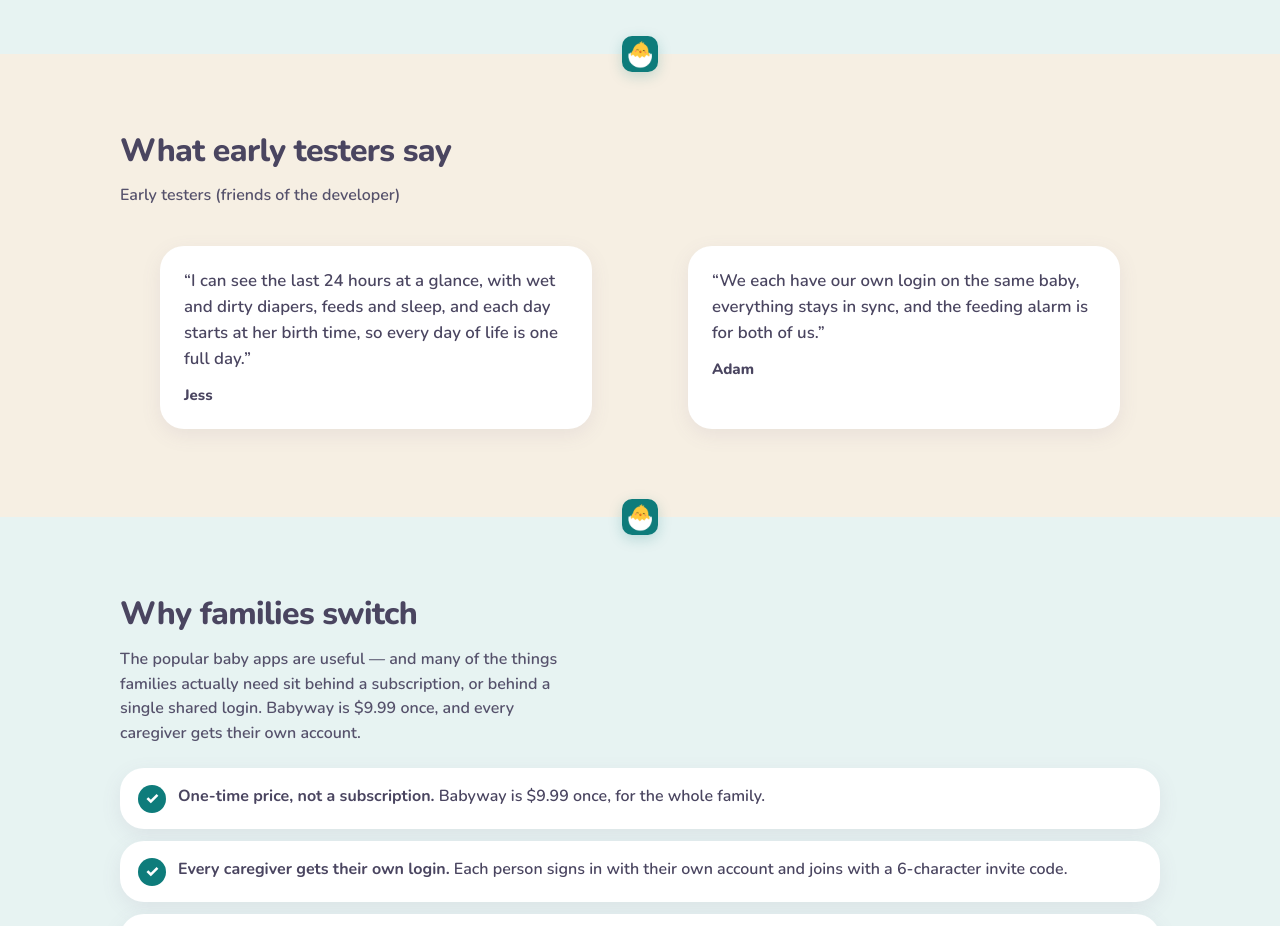
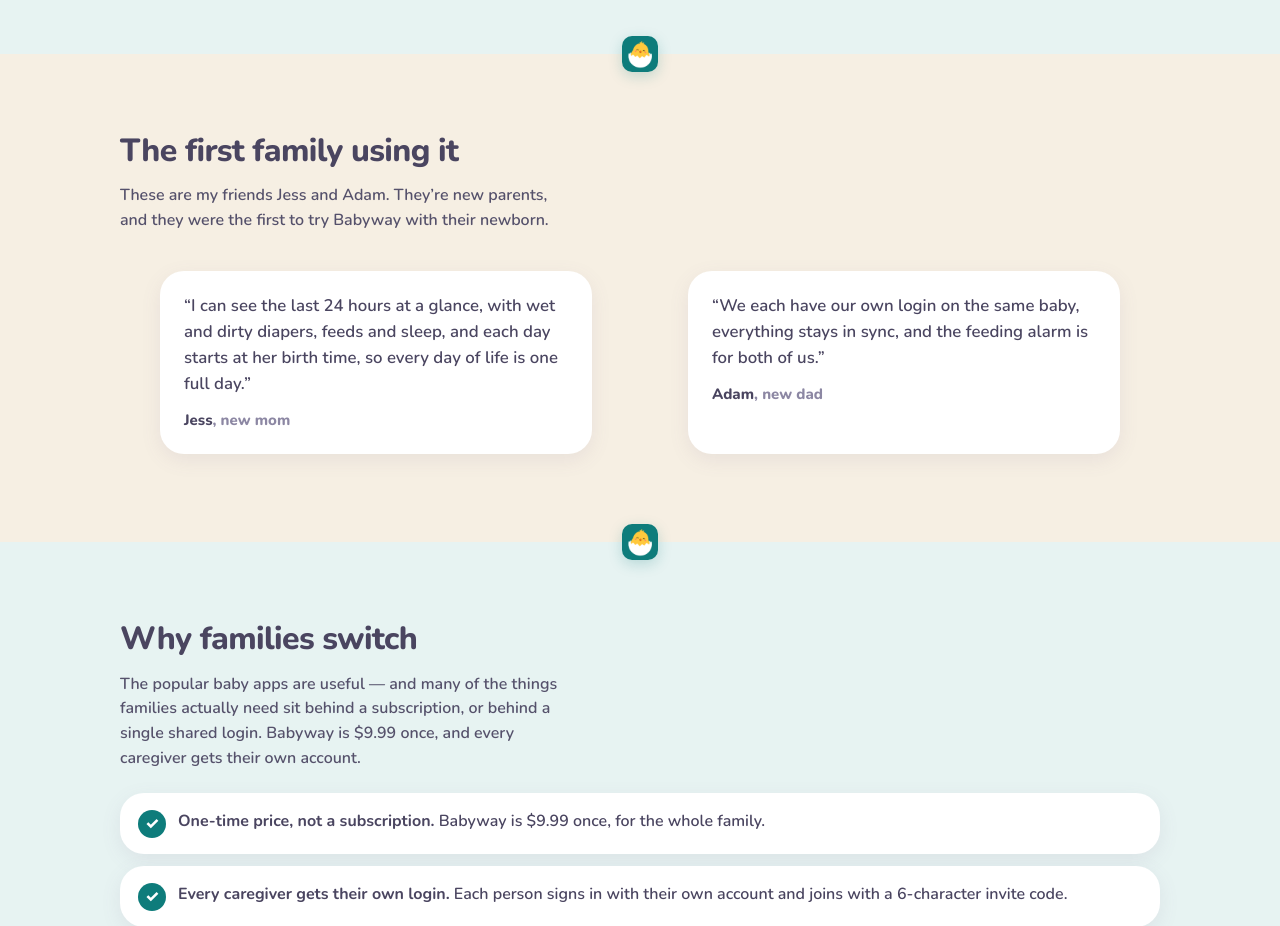
Before and after one commit to jamiejmann/thelittledaysapp, a plain HTML site: page index.html in a window 1280 px wide. Shown: the part 3700-4626 px from the top of the page. Drawn offline with Linux system fonts and the light colour scheme.

Commit message:
Make the Jess and Adam section sound like Jamie talking about his friends.
Keep their quotes unchanged, and say they are friends and new parents who were the first family to use Babyway.

```diff
--- a/index.html
+++ b/index.html
@@ -210,16 +210,16 @@
   <section class="band band-warm testimonials" id="testimonials" aria-labelledby="testimonials-title">
     <div class="chick-mark" aria-hidden="true"><img src="icons/icon-192.png" width="36" height="36" alt=""></div>
     <div class="wrap">
-      <h2 id="testimonials-title">What early testers say</h2>
-      <p class="intro">Early testers (friends of the developer)</p>
+      <h2 id="testimonials-title">The first family using it</h2>
+      <p class="intro">These are my friends Jess and Adam. They’re new parents, and they were the first to try Babyway with their newborn.</p>
       <div class="quotes">
         <blockquote class="quote">
           <p>I can see the last 24 hours at a glance, with wet and dirty diapers, feeds and sleep, and each day starts at her birth time, so every day of life is one full day.</p>
-          <footer><cite>Jess</cite></footer>
+          <footer><cite>Jess</cite>, new mom</footer>
         </blockquote>
         <blockquote class="quote">
           <p>We each have our own login on the same baby, everything stays in sync, and the feeding alarm is for both of us.</p>
-          <footer><cite>Adam</cite></footer>
+          <footer><cite>Adam</cite>, new dad</footer>
         </blockquote>
       </div>
     </div>
```
